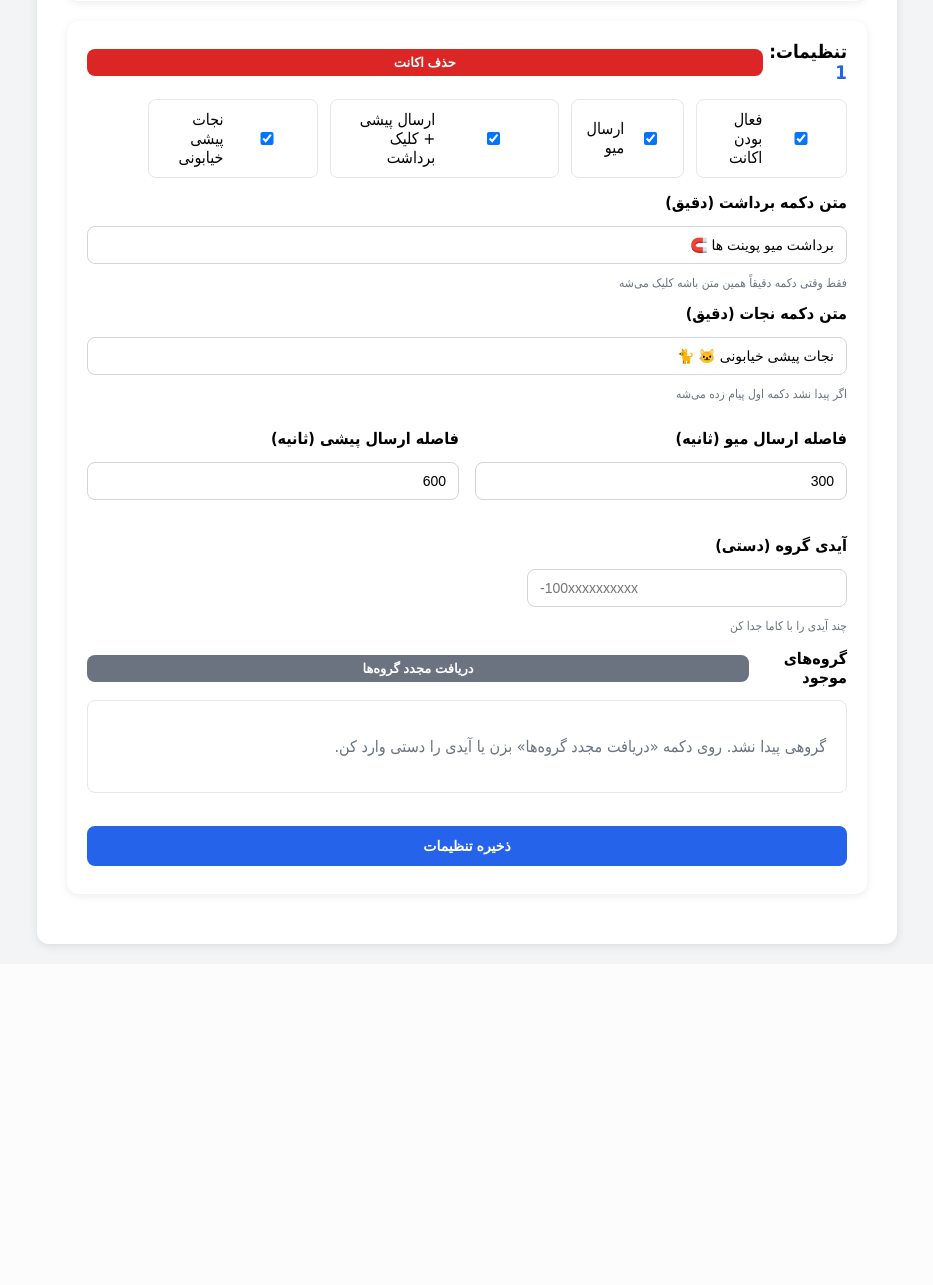
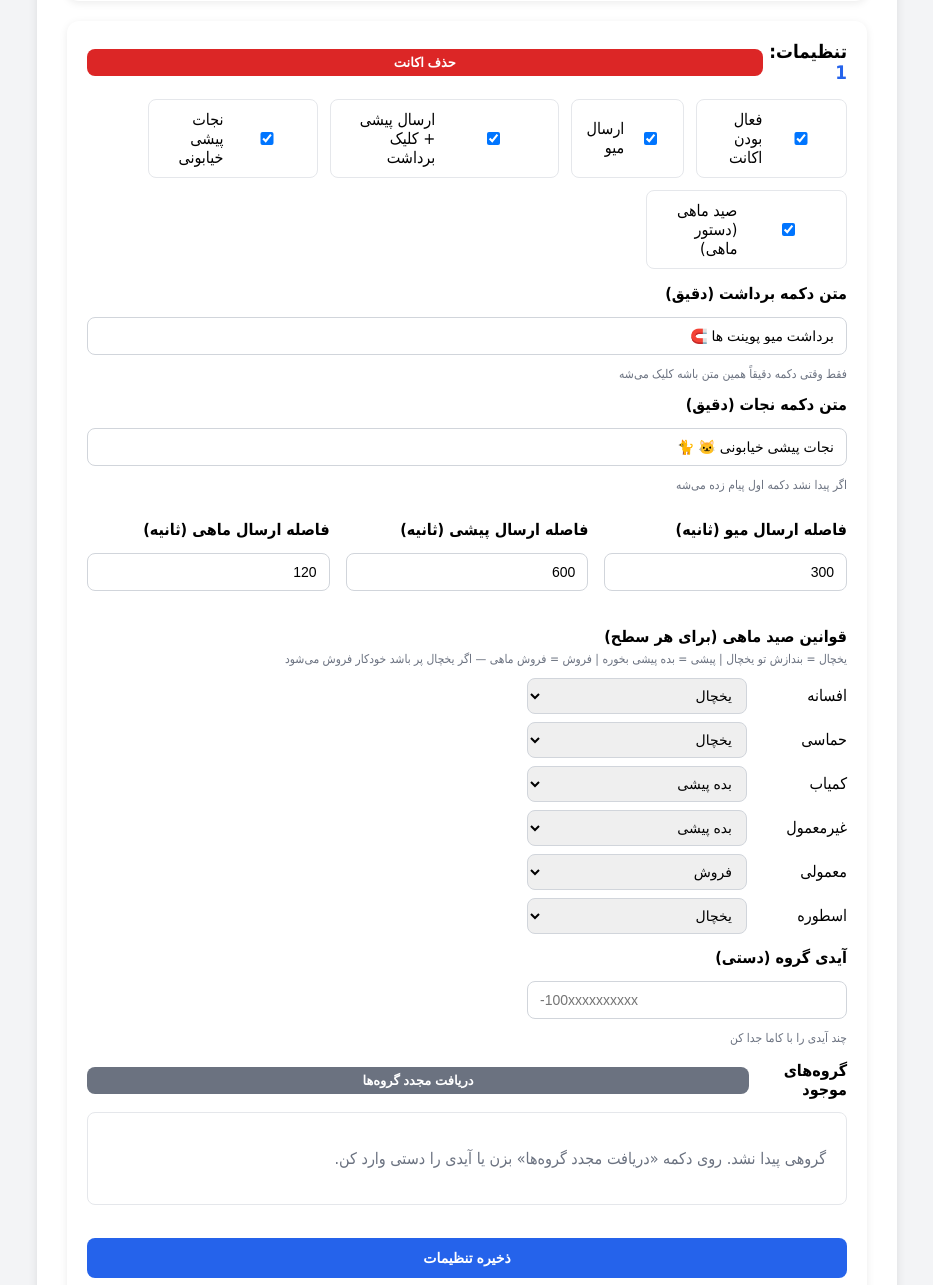
Before and after one commit to FDRIVPN/Selfbot, a Flask app: page /dashboard in a window 1280 px wide. Shown: the part 227-1512 px from the top of the page, without its empty margins (173-1106 px from the left). Before the commit the page ends 1178 px from the top, so only its background shows below. Run offline with Flask 3, Linux system fonts and the light colour scheme; the visitor is signed in with stand-in values (Sample User, id 1); data comes from the database, SQL or seed files in the repository.

Commit message:
Update dashboard.html

```diff
--- a/templates/dashboard.html
+++ b/templates/dashboard.html
@@ -81,7 +81,7 @@
     .btn-success { background: #16a34a; color: white; }
     .btn-danger { background: #dc2626; color: white; }
     .btn-gray { background: #6b7280; color: white; }
-    input[type="text"], input[type="number"] {
+    input[type="text"], input[type="number"], select {
         width: 100%;
         padding: 10px 12px;
         border: 1px solid #d1d5db;
@@ -159,6 +159,10 @@
                 <input type="checkbox" name="rescue_enabled" {% if user.rescue_enabled %}checked{% endif %}>
                 <span>نجات پیشی خیابونی</span>
             </label>
+            <label class="switch-item">
+                <input type="checkbox" name="catch_enabled" {% if user.catch_enabled %}checked{% endif %}>
+                <span>صید ماهی (دستور ماهی)</span>
+            </label>
         </div>
 
         <div class="field">
@@ -174,14 +178,34 @@
         </div>
 
         <div style="display:flex; gap:16px; flex-wrap:wrap;">
-            <div class="field" style="flex:1; min-width:180px;">
+            <div class="field" style="flex:1; min-width:160px;">
                 <label>فاصله ارسال میو (ثانیه)</label>
                 <input type="number" name="meow_interval" min="30" value="{{ user.meow_interval }}">
             </div>
-            <div class="field" style="flex:1; min-width:180px;">
+            <div class="field" style="flex:1; min-width:160px;">
                 <label>فاصله ارسال پیشی (ثانیه)</label>
                 <input type="number" name="fish_interval" min="30" value="{{ user.fish_interval }}">
             </div>
+            <div class="field" style="flex:1; min-width:160px;">
+                <label>فاصله ارسال ماهی (ثانیه)</label>
+                <input type="number" name="catch_interval" min="30" value="{{ user.catch_interval }}">
+            </div>
+        </div>
+
+        <div class="field">
+            <label>قوانین صید ماهی (برای هر سطح)</label>
+            <p class="hint">یخچال = بندازش تو یخچال | پیشی = بده پیشی بخوره | فروش = فروش ماهی — اگر یخچال پر باشد خودکار فروش می‌شود</p>
+            {% set levels = ["افسانه", "حماسی", "کمیاب", "غیرمعمول", "معمولی", "اسطوره"] %}
+            {% for lv in levels %}
+            <div style="display:flex; align-items:center; gap:10px; margin:8px 0;">
+                <span style="width:90px; font-weight:500;">{{ lv }}</span>
+                <select name="rule_{{ lv }}" style="max-width:220px; padding:8px 10px;">
+                    <option value="fridge" {% if user.fish_rules.get(lv) == "fridge" %}selected{% endif %}>یخچال</option>
+                    <option value="cat" {% if user.fish_rules.get(lv) == "cat" %}selected{% endif %}>بده پیشی</option>
+                    <option value="sell" {% if user.fish_rules.get(lv) == "sell" %}selected{% endif %}>فروش</option>
+                </select>
+            </div>
+            {% endfor %}
         </div>
 
         <div class="field">
```
